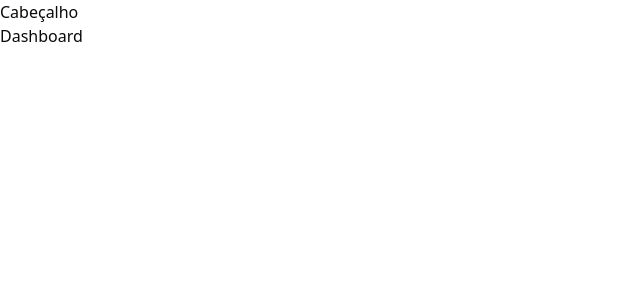
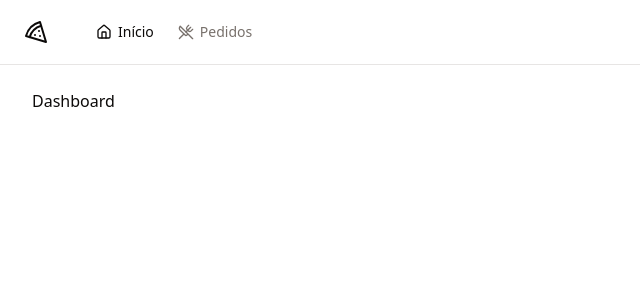
Before and after one commit to gabrielbeli/pizzashop-web, a React (Vite) app: page / in a window 1280 px wide. Shown: the top 300 px of the page, without its empty margins (0-640 px from the left). Built offline with nearby package versions, Linux system fonts and the light colour scheme.

Commit message:
configurando o header no app

```diff
--- a/package.json
+++ b/package.json
@@ -12,6 +12,7 @@
   "dependencies": {
     "@hookform/resolvers": "^3.3.4",
     "@radix-ui/react-label": "^2.0.2",
+    "@radix-ui/react-separator": "^1.0.3",
     "@radix-ui/react-slot": "^1.0.2",
     "class-variance-authority": "^0.7.0",
     "clsx": "^2.1.1",
--- /dev/null
+++ b/src/components/ui/header.tsx
@@ -0,0 +1,27 @@
+import { Separator } from '@radix-ui/react-separator'
+import { Home, Pizza, UtensilsCrossed } from 'lucide-react'
+
+import { NavLink } from './nav-link'
+
+export function Header() {
+  return (
+    <div className="border-b">
+      <div className="flex h-16 items-center gap-6 px-6">
+        <Pizza className="h-6 w-6" />
+
+        <Separator orientation="vertical" className="h-6" />
+
+        <nav className="flex items-center space-x-4 lg:space-x-6">
+          <NavLink to="/">
+            <Home className="h-4 w-4" />
+            Início
+          </NavLink>
+          <NavLink to="/orders">
+            <UtensilsCrossed className="h-4 w-4" />
+            Pedidos
+          </NavLink>
+        </nav>
+      </div>
+    </div>
+  )
+}
--- /dev/null
+++ b/src/components/ui/nav-link.tsx
@@ -0,0 +1,14 @@
+import { Link, LinkProps, useLocation } from 'react-router-dom'
+
+export type NavLinkProps = LinkProps
+
+export function NavLink(props: NavLinkProps) {
+  const { pathname } = useLocation()
+  return (
+    <Link
+      data-current={pathname === props.to}
+      className="flex items-center gap-1.5 text-sm font-medium text-muted-foreground hover:text-foreground data-[current=true]:text-foreground"
+      {...props}
+    />
+  )
+}
--- /dev/null
+++ b/src/components/ui/separator.tsx
@@ -0,0 +1,29 @@
+import * as React from "react"
+import * as SeparatorPrimitive from "@radix-ui/react-separator"
+
+import { cn } from "@/lib/utils"
+
+const Separator = React.forwardRef<
+  React.ElementRef<typeof SeparatorPrimitive.Root>,
+  React.ComponentPropsWithoutRef<typeof SeparatorPrimitive.Root>
+>(
+  (
+    { className, orientation = "horizontal", decorative = true, ...props },
+    ref
+  ) => (
+    <SeparatorPrimitive.Root
+      ref={ref}
+      decorative={decorative}
+      orientation={orientation}
+      className={cn(
+        "shrink-0 bg-border",
+        orientation === "horizontal" ? "h-[1px] w-full" : "h-full w-[1px]",
+        className
+      )}
+      {...props}
+    />
+  )
+)
+Separator.displayName = SeparatorPrimitive.Root.displayName
+
+export { Separator }
--- a/src/pages/_layouts/app.tsx
+++ b/src/pages/_layouts/app.tsx
@@ -1,11 +1,13 @@
 import { Outlet } from 'react-router-dom'
+
+import { Header } from '@/components/ui/header'
 
 export function AppLayout() {
   return (
-    <div>
-      <h1>Cabeçalho</h1>
+    <div className="flex min-h-screen flex-col antialiased">
+      <Header />
 
-      <div>
+      <div className="flex flex-1 flex-col gap-4 p-8 pt-6">
         <Outlet />
       </div>
     </div>
--- a/src/pages/_layouts/auth.tsx
+++ b/src/pages/_layouts/auth.tsx
@@ -3,7 +3,7 @@
 
 export function AuthLayout() {
   return (
-    <div className="grid min-h-screen grid-cols-2">
+    <div className="grid min-h-screen grid-cols-2 antialiased">
       <div className="flex h-full flex-col justify-between border-r border-foreground/5 bg-muted p-10 text-muted-foreground">
         <div className="flex items-center gap-3 text-lg text-foreground">
           <Pizza className="h-5 w-5" />
--- a/src/pages/auth/sign-up.tsx
+++ b/src/pages/auth/sign-up.tsx
@@ -28,7 +28,6 @@
 
   async function handleSignUp(data: SignUpForm) {
     try {
-      console.log(data)
       await new Promise((resolve) => setTimeout(resolve, 2000))
 
       toast.success('Restaurante cadastrado com sucesso!', {
```
Also changed, not shown: 1 other file (tests, documents, lock files or other folders).
